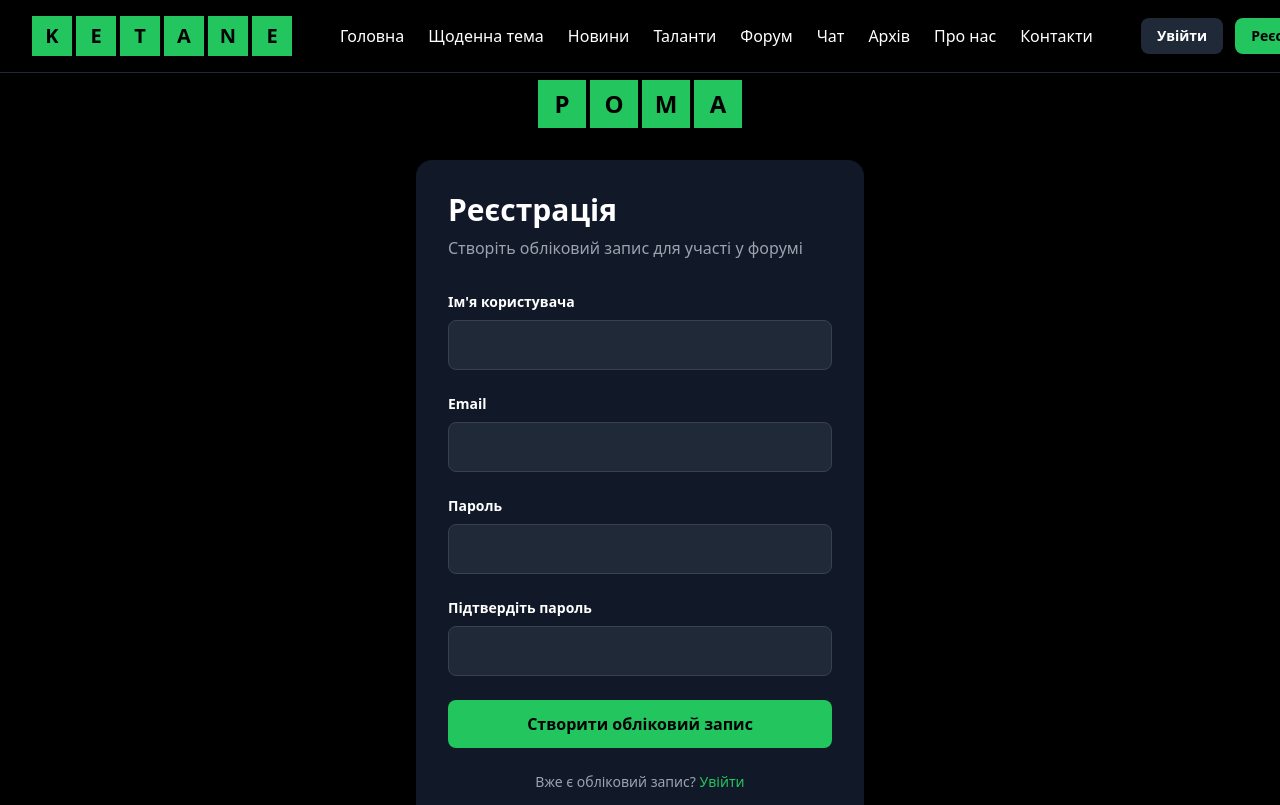
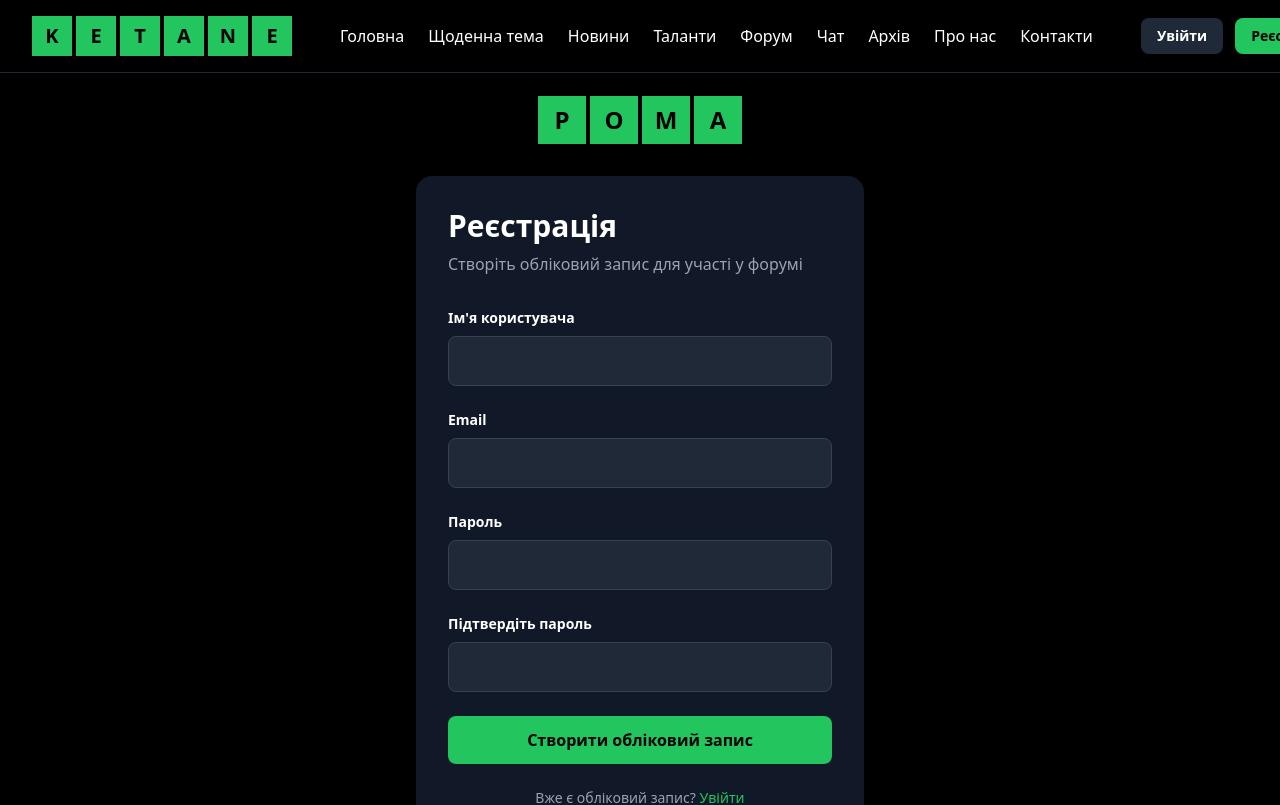
Before and after one commit to ShkilOleksandr/news_and_books, a Next.js app: page /signup in a window 1280 px wide. Shown: the top 805 px of the page. Built offline with nearby package versions, Linux system fonts and the light colour scheme; no server answers; the database is empty.

Commit message:
fix: login

```diff
--- a/app/login/page.tsx
+++ b/app/login/page.tsx
@@ -62,7 +62,7 @@
   }
 
   return (
-    <div className="min-h-screen bg-black text-white flex items-center justify-center px-6 py-20">
+    <div className="min-h-screen bg-black text-white flex items-center justify-center px-6 pt-24 pb-20">
       <div className="max-w-md w-full">
         {/* Logo */}
         <div className="flex items-center justify-center gap-1 mb-8">
--- a/app/signup/page.tsx
+++ b/app/signup/page.tsx
@@ -117,7 +117,7 @@
   }
 
   return (
-    <div className="min-h-screen bg-black text-white flex items-center justify-center px-6 py-20">
+    <div className="min-h-screen bg-black text-white flex items-center justify-center px-6 pt-24 pb-20">
       <div className="max-w-md w-full">
         {/* Logo */}
         <div className="flex items-center justify-center gap-1 mb-8">
```
